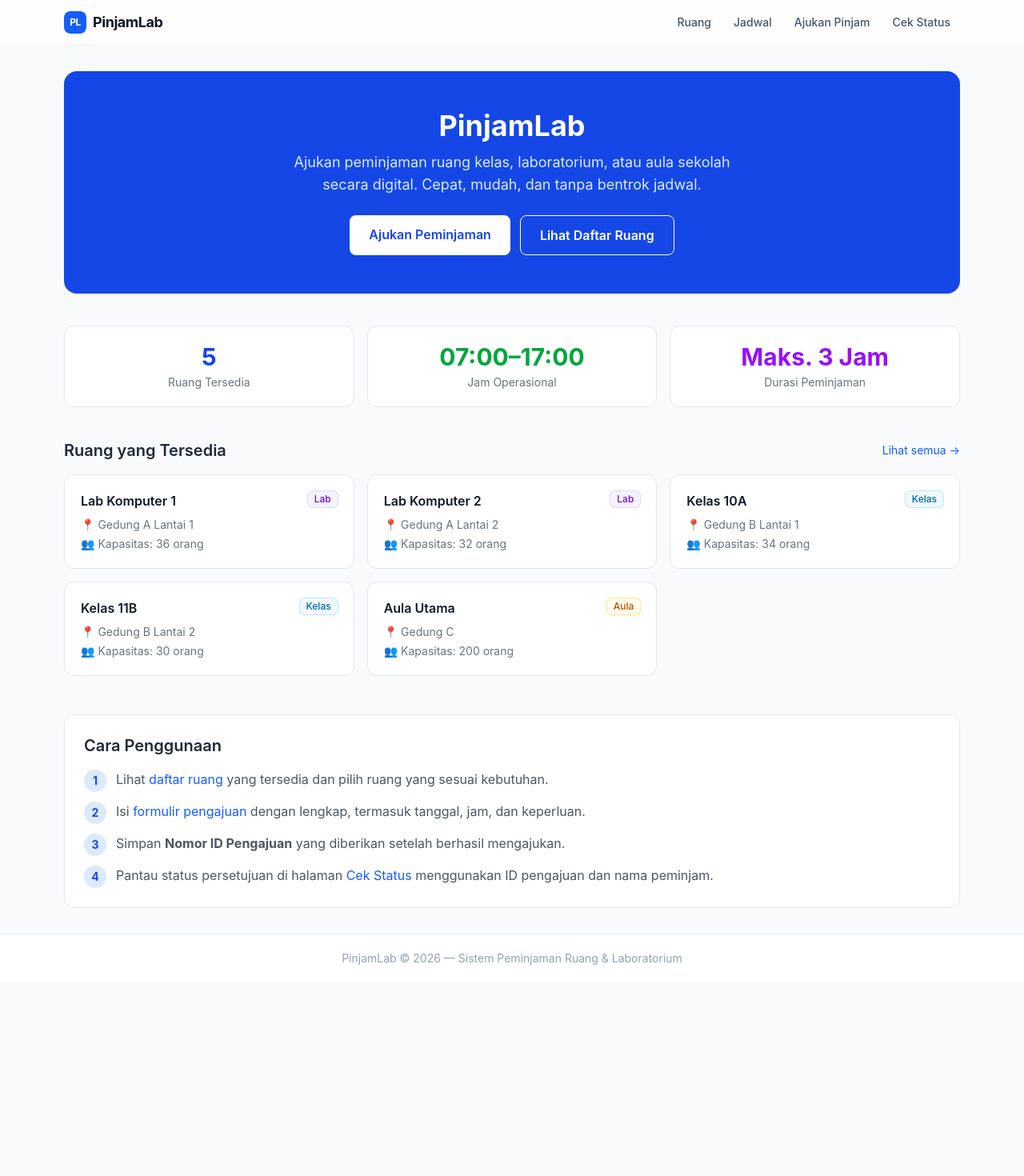
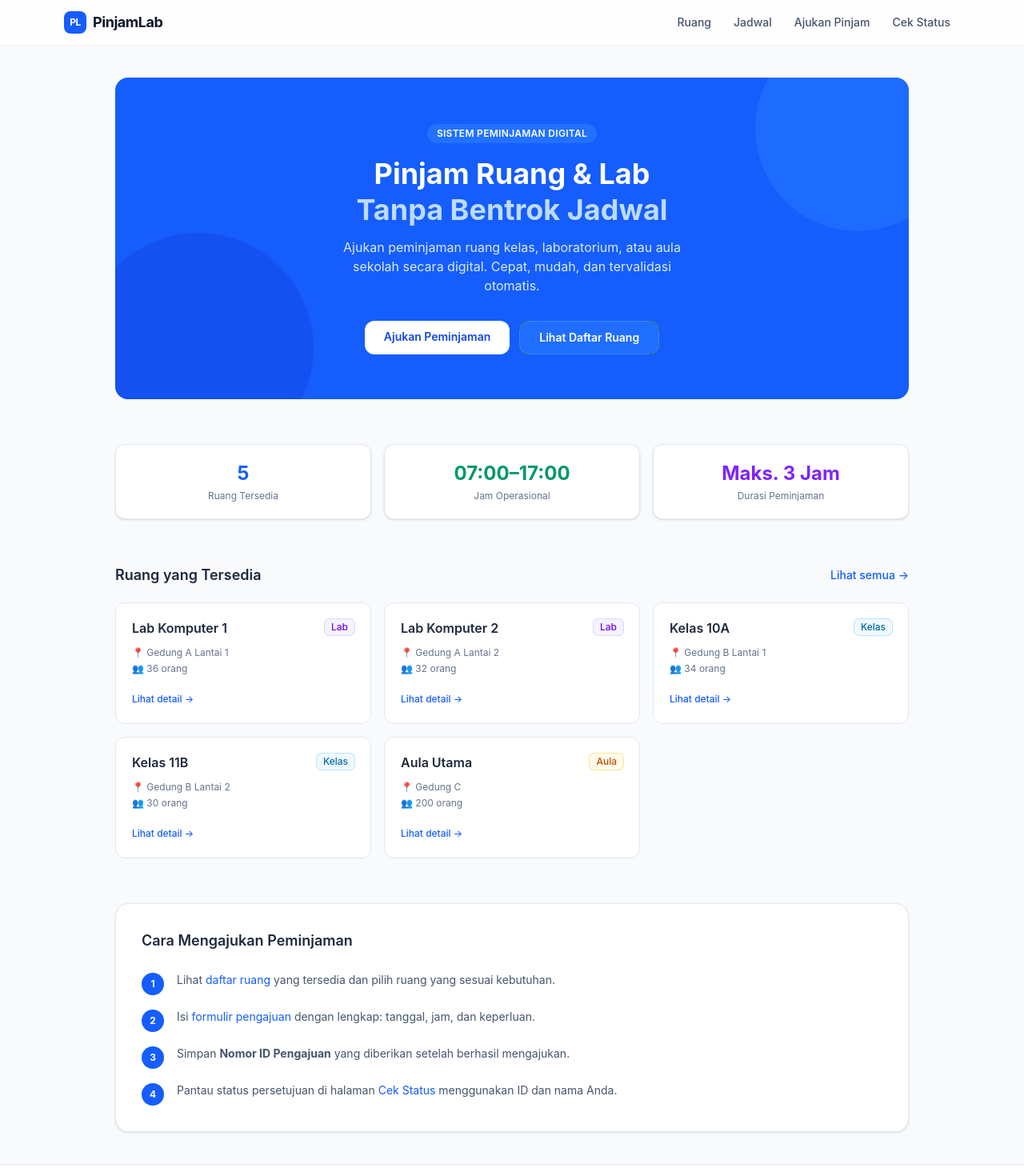
Before and after one commit to favhrrafa/booklab, a Next.js app: page / in a window 1280 px wide. Shown: the top 1470 px of the page at 80% size. Before the commit the page ends 1228 px from the top, so only its background shows below. Built offline with nearby package versions, Linux system fonts and the light colour scheme.

Commit message:
style: redesign home page
- hero dengan lingkaran dekoratif, badge sistem, dua CTA button
- stats bar 3 kolom (ruang aktif, jam operasional, durasi)
- card ruang aktif dengan hover border+shadow
- section cara penggunaan dengan step circle numbers

```diff
--- a/app/page.tsx
+++ b/app/page.tsx
@@ -1,5 +1,4 @@
 // Halaman Beranda (/) – Server Component
-// Menampilkan ringkasan aplikasi dan daftar ruang aktif
 
 import Link from "next/link";
 import { getRuangAktif } from "@/lib/dummy-data";
@@ -9,53 +8,74 @@ export default function BerandaPage() {
   const ruangAktif = getRuangAktif();
 
   return (
-    <div className="max-w-6xl mx-auto px-4 py-8">
-      {/* Hero Section */}
-      <section className="text-center py-12 bg-blue-700 rounded-2xl text-white mb-10 px-6">
-        <h1 className="text-4xl font-bold mb-3">PinjamLab</h1>
-        <p className="text-blue-100 text-lg mb-6 max-w-xl mx-auto">
-          Ajukan peminjaman ruang kelas, laboratorium, atau aula sekolah secara
-          digital. Cepat, mudah, dan tanpa bentrok jadwal.
+    <div className="max-w-5xl mx-auto px-4 py-10 space-y-14">
+      {/* ── Hero ── */}
+      <section className="relative overflow-hidden rounded-2xl bg-blue-600 px-8 py-14 text-white text-center">
+        {/* lingkaran dekoratif */}
+        <div className="pointer-events-none absolute -top-16 -right-16 w-64 h-64 rounded-full bg-blue-500/40" />
+        <div className="pointer-events-none absolute -bottom-20 -left-10 w-72 h-72 rounded-full bg-blue-700/50" />
+
+        <div className="relative z-10">
+          <span className="inline-block mb-4 px-3 py-1 rounded-full bg-blue-500/60 text-xs font-semibold tracking-wide uppercase">
+            Sistem Peminjaman Digital
+          </span>
+          <h1 className="text-3xl sm:text-4xl font-bold mb-3 leading-tight">
+            Pinjam Ruang &amp; Lab
+            <br />
+            <span className="text-blue-200">Tanpa Bentrok Jadwal</span>
+          </h1>
+          <p className="text-blue-100 max-w-md mx-auto text-sm sm:text-base mb-8">
+            Ajukan peminjaman ruang kelas, laboratorium, atau aula sekolah
+            secara digital. Cepat, mudah, dan tervalidasi otomatis.
           </p>
           <div className="flex flex-col sm:flex-row gap-3 justify-center">
             <Link
               href="/pinjam"
-            className="bg-white text-blue-700 font-semibold px-6 py-3 rounded-lg hover:bg-blue-50 transition-colors"
+              className="bg-white text-blue-700 font-semibold px-6 py-2.5 rounded-xl hover:bg-blue-50 transition-colors text-sm"
             >
               Ajukan Peminjaman
             </Link>
             <Link
               href="/ruang"
-            className="border border-white text-white font-semibold px-6 py-3 rounded-lg hover:bg-blue-600 transition-colors"
+              className="bg-blue-500/50 hover:bg-blue-500/70 text-white font-semibold px-6 py-2.5 rounded-xl transition-colors text-sm border border-blue-400/50"
             >
               Lihat Daftar Ruang
             </Link>
           </div>
-      </section>
-
-      {/* Info Singkat */}
-      <section className="grid grid-cols-1 sm:grid-cols-3 gap-4 mb-10">
-        <div className="bg-white rounded-xl border border-gray-200 p-5 text-center">
-          <div className="text-3xl font-bold text-blue-700 mb-1">
-            {ruangAktif.length}
-          </div>
-          <div className="text-sm text-gray-500">Ruang Tersedia</div>
-        </div>
-        <div className="bg-white rounded-xl border border-gray-200 p-5 text-center">
-          <div className="text-3xl font-bold text-green-600 mb-1">07:00–17:00</div>
-          <div className="text-sm text-gray-500">Jam Operasional</div>
-        </div>
-        <div className="bg-white rounded-xl border border-gray-200 p-5 text-center">
-          <div className="text-3xl font-bold text-purple-600 mb-1">Maks. 3 Jam</div>
-          <div className="text-sm text-gray-500">Durasi Peminjaman</div>
         </div>
       </section>
 
-      {/* Daftar Ruang Aktif */}
+      {/* ── Stats ── */}
+      <section className="grid grid-cols-3 gap-4">
+        {[
+          {
+            value: ruangAktif.length.toString(),
+            label: "Ruang Tersedia",
+            color: "text-blue-600",
+          },
+          { value: "07:00–17:00", label: "Jam Operasional", color: "text-emerald-600" },
+          { value: "Maks. 3 Jam", label: "Durasi Peminjaman", color: "text-violet-600" },
+        ].map((s) => (
+          <div
+            key={s.label}
+            className="bg-white rounded-xl border border-slate-200 p-5 text-center shadow-sm"
+          >
+            <p className={`text-2xl font-bold ${s.color}`}>{s.value}</p>
+            <p className="text-xs text-slate-500 mt-1">{s.label}</p>
+          </div>
+        ))}
+      </section>
+
+      {/* ── Daftar Ruang Aktif ── */}
       <section>
-        <div className="flex items-center justify-between mb-4">
-          <h2 className="text-xl font-semibold text-gray-800">Ruang yang Tersedia</h2>
-          <Link href="/ruang" className="text-sm text-blue-600 hover:underline">
+        <div className="flex items-center justify-between mb-5">
+          <h2 className="text-lg font-semibold text-slate-800">
+            Ruang yang Tersedia
+          </h2>
+          <Link
+            href="/ruang"
+            className="text-sm text-blue-600 font-medium hover:text-blue-800 transition-colors"
+          >
             Lihat semua →
           </Link>
         </div>
@@ -65,41 +85,88 @@ export default function BerandaPage() {
             <Link
               key={ruang.id}
               href={`/ruang/${ruang.id}`}
-              className="bg-white border border-gray-200 rounded-xl p-5 hover:border-blue-400 hover:shadow-md transition-all group"
+              className="group bg-white border border-slate-200 rounded-xl p-5 hover:border-blue-300 hover:shadow-md transition-all"
             >
-              <div className="flex items-start justify-between mb-2">
-                <h3 className="font-semibold text-gray-900 group-hover:text-blue-700 transition-colors">
+              <div className="flex items-start justify-between mb-3">
+                <h3 className="font-semibold text-slate-800 group-hover:text-blue-700 transition-colors leading-snug">
                   {ruang.nama}
                 </h3>
                 <BadgeJenis jenis={ruang.jenis} />
               </div>
-              <p className="text-sm text-gray-500 mb-1">📍 {ruang.lokasi}</p>
-              <p className="text-sm text-gray-500">👥 Kapasitas: {ruang.kapasitas} orang</p>
+              <p className="text-xs text-slate-500 mb-1">📍 {ruang.lokasi}</p>
+              <p className="text-xs text-slate-500 mb-4">
+                👥 {ruang.kapasitas} orang
+              </p>
+              <span className="text-xs font-medium text-blue-600 group-hover:underline">
+                Lihat detail →
+              </span>
             </Link>
           ))}
         </div>
       </section>
 
-      {/* Cara Penggunaan */}
-      <section className="mt-12 bg-white border border-gray-200 rounded-xl p-6">
-        <h2 className="text-xl font-semibold text-gray-800 mb-4">Cara Penggunaan</h2>
-        <ol className="space-y-3 text-gray-600">
-          <li className="flex gap-3">
-            <span className="flex-shrink-0 w-7 h-7 rounded-full bg-blue-100 text-blue-700 font-bold text-sm flex items-center justify-center">1</span>
-            <span>Lihat <Link href="/ruang" className="text-blue-600 hover:underline">daftar ruang</Link> yang tersedia dan pilih ruang yang sesuai kebutuhan.</span>
+      {/* ── Cara Penggunaan ── */}
+      <section className="bg-white rounded-2xl border border-slate-200 shadow-sm p-8">
+        <h2 className="text-lg font-semibold text-slate-800 mb-6">
+          Cara Mengajukan Peminjaman
+        </h2>
+        <ol className="space-y-4">
+          {[
+            {
+              n: "1",
+              text: (
+                <>
+                  Lihat{" "}
+                  <Link href="/ruang" className="text-blue-600 hover:underline">
+                    daftar ruang
+                  </Link>{" "}
+                  yang tersedia dan pilih ruang yang sesuai kebutuhan.
+                </>
+              ),
+            },
+            {
+              n: "2",
+              text: (
+                <>
+                  Isi{" "}
+                  <Link href="/pinjam" className="text-blue-600 hover:underline">
+                    formulir pengajuan
+                  </Link>{" "}
+                  dengan lengkap: tanggal, jam, dan keperluan.
+                </>
+              ),
+            },
+            {
+              n: "3",
+              text: (
+                <>
+                  Simpan <strong>Nomor ID Pengajuan</strong> yang diberikan
+                  setelah berhasil mengajukan.
+                </>
+              ),
+            },
+            {
+              n: "4",
+              text: (
+                <>
+                  Pantau status persetujuan di halaman{" "}
+                  <Link href="/cek" className="text-blue-600 hover:underline">
+                    Cek Status
+                  </Link>{" "}
+                  menggunakan ID dan nama Anda.
+                </>
+              ),
+            },
+          ].map((step) => (
+            <li key={step.n} className="flex gap-4 items-start">
+              <span className="flex-shrink-0 w-7 h-7 rounded-full bg-blue-600 text-white text-xs font-bold flex items-center justify-center mt-0.5">
+                {step.n}
+              </span>
+              <span className="text-sm text-slate-600 leading-relaxed">
+                {step.text}
+              </span>
             </li>
-          <li className="flex gap-3">
-            <span className="flex-shrink-0 w-7 h-7 rounded-full bg-blue-100 text-blue-700 font-bold text-sm flex items-center justify-center">2</span>
-            <span>Isi <Link href="/pinjam" className="text-blue-600 hover:underline">formulir pengajuan</Link> dengan lengkap, termasuk tanggal, jam, dan keperluan.</span>
-          </li>
-          <li className="flex gap-3">
-            <span className="flex-shrink-0 w-7 h-7 rounded-full bg-blue-100 text-blue-700 font-bold text-sm flex items-center justify-center">3</span>
-            <span>Simpan <strong>Nomor ID Pengajuan</strong> yang diberikan setelah berhasil mengajukan.</span>
-          </li>
-          <li className="flex gap-3">
-            <span className="flex-shrink-0 w-7 h-7 rounded-full bg-blue-100 text-blue-700 font-bold text-sm flex items-center justify-center">4</span>
-            <span>Pantau status persetujuan di halaman <Link href="/cek" className="text-blue-600 hover:underline">Cek Status</Link> menggunakan ID pengajuan dan nama peminjam.</span>
-          </li>
+          ))}
         </ol>
       </section>
     </div>
```
Lines whose indentation alone changed are shown as unchanged.
